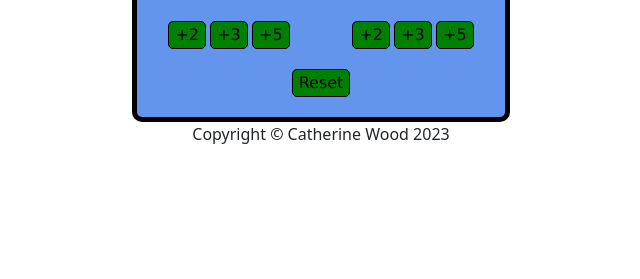
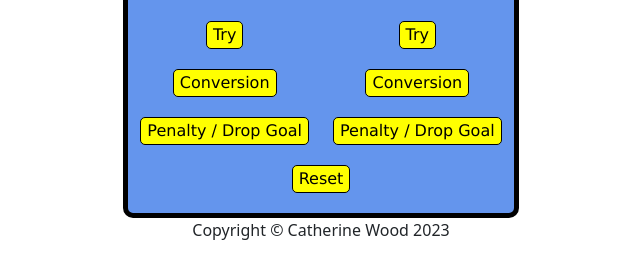
Before and after one commit to CatherineAliceWood/Rugby-Scoreboard, a plain HTML site: page index.html in a window 1280 px wide. Shown: the part 269-548 px from the top of the page, without its empty margins (319-959 px from the left). Drawn offline with nearby package versions, Linux system fonts and the light colour scheme.

Commit message:
updated buttons

```diff
--- a/index.html
+++ b/index.html
@@ -24,14 +24,18 @@
         <br>
         <div class="row">
             <div class="col-6">
-                <button id="plus2Team1">+2</button>
-                <button id="plus3Team1">+3</button>
-                <button id="plus5Team1">+5</button>
+                <button id="plus5Team1">Try</button>
+                <br>
+                <button id="plus2Team1">Conversion</button>
+                <br>
+                <button id="plus3Team1">Penalty / Drop Goal</button>
             </div>
             <div class="col-6">
-                <button id="plus2Team2">+2</button>
-                <button id="plus3Team2">+3</button>
-                <button id="plus5Team2">+5</button>
+                <button id="plus5Team2">Try</button>
+                <br>
+                <button id="plus2Team2">Conversion</button>
+                <br>
+                <button id="plus3Team2">Penalty / Drop Goal</button>
             </div>
         </div>
         <button id="reset">Reset</button>
--- a/styles.css
+++ b/styles.css
@@ -21,22 +21,24 @@ button {
     font-family: Verdana, Geneva, Tahoma, sans-serif;
     font-size: 12pt;
     margin-bottom: 20px;
-    background-color: green;
-    border: 1px solid;
+    background-color:yellow;
+    border: 1px solid black;
     border-radius: 5px;
+    color: black;
 }
 
 button:hover {
     font-family: Verdana, Geneva, Tahoma, sans-serif;
     font-size: 12pt;
     margin-bottom: 20px;
-    background-color: white;
-    border: 1px solid;
+    background-color:chartreuse;
+    border: 1px solid black;
     border-radius: 5px;
+    color: black;
 }
 
 .winning-score {
-    color: green;
+    color: chartreuse;
 }
 
 .losing-score {
```
Also changed, not shown: 1 other file.
